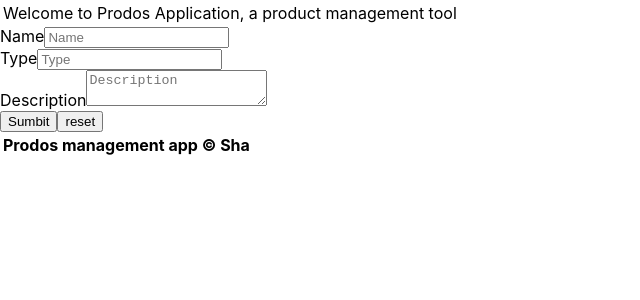
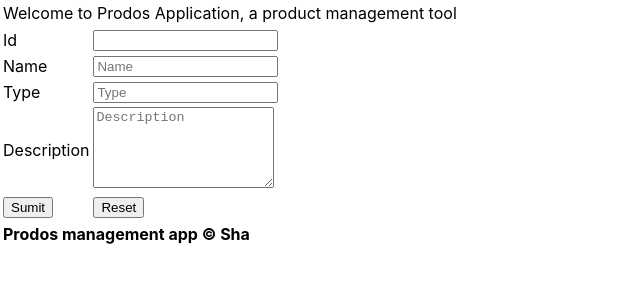
Before and after one commit to shajahanvzm/product-react, a React (Create React App) app in the folder src/client/: page / in a window 1280 px wide. Shown: the top 300 px of the page, without its empty margins (0-640 px from the left). Built offline with nearby package versions, Linux system fonts and the light colour scheme.

Commit message:
adding product form with multiple fields eg.

```diff
--- a/src/client/src/App.js
+++ b/src/client/src/App.js
@@ -2,12 +2,15 @@ import './App.css';
 import Learning from './learingcomponents/Learning'
 import Header from './components/Header'
 import Footer from './components/Footer';
+import AddProduct from './components/product/AddProduct'
 
 function App() {
   return (
     <div className="">
     <Header />
-     <Learning />
+     {/* <Learning /> */}
+
+     <AddProduct />
      <Footer />
     </div>
   );
--- /dev/null
+++ b/src/client/src/components/product/AddProduct.jsx
@@ -0,0 +1,76 @@
+import React, { Component } from 'react';
+
+class AddProduct extends Component {
+
+    constructor(props) {
+        super(props);
+        this.state = {
+            id: '',
+            name: 'Name',
+            type: 'Type',
+            description: 'Description'
+        }
+    }
+
+    handleSubmit = (event) => {
+
+        event.preventDefault()
+        console.log(this.state.id + ", " + this.state.name + ", "
+            + this.state.type + ", " + this.state.description)
+        // alert(this.state.id +", " + this.state.name +", "
+        //     + this.state.type + ", " + this.state.description)
+
+    }
+
+    inputChange = (event) => {
+        this.setState({
+            [event.target.name]: event.target.value
+        })
+    }
+
+    reset = (event) => {
+        this.setState({
+            id: '',
+            name: 'Name',
+            type: 'Type',
+            description: 'Description'
+        })
+    }
+
+    render() {
+        return (
+            <div>
+                <form onSubmit={this.handleSubmit} >
+
+                    <table>
+                        <tbody>
+                            <tr>
+                                <td> Id  </td>
+                                <td> <input type="text" name="id" placeholder={this.state.id} onChange={this.inputChange} /> </td>
+                            </tr>
+                            <tr>
+                                <td> Name  </td>
+                                <td> <input type="text" name="name" placeholder={this.state.name} onChange={this.inputChange} />  </td>
+                            </tr>
+                            <tr>
+                                <td> Type  </td>
+                                <td> <input type="text" name="type" placeholder={this.state.type} onChange={this.inputChange} /> </td>
+                            </tr>
+                            <tr>
+                                <td> Description  </td>
+                                <td> <textarea name="description" placeholder={this.state.description} onChange={this.inputChange}  rows="5"/>  </td>
+                            </tr>
+                            <tr>
+                                <td><input type="submit" value="Sumit" /> </td>
+                                <td><input type="reset" value="Reset" onClick={this.reset} /> </td>
+                            </tr>
+                        </tbody>
+                    </table>
+
+                </form>
+            </div>
+        );
+    }
+}
+
+export default AddProduct;
--- a/src/client/src/learingcomponents/MultuForm.jsx
+++ b/src/client/src/learingcomponents/MultuForm.jsx
@@ -64,9 +64,6 @@ class MultuForm extends Component {
 
                     <input type="submit" value="Sumbit" />
                     <input type="reset" value="reset" onClick={this.reset} />
-
-
-
                 </form>
 
             </div>
```
